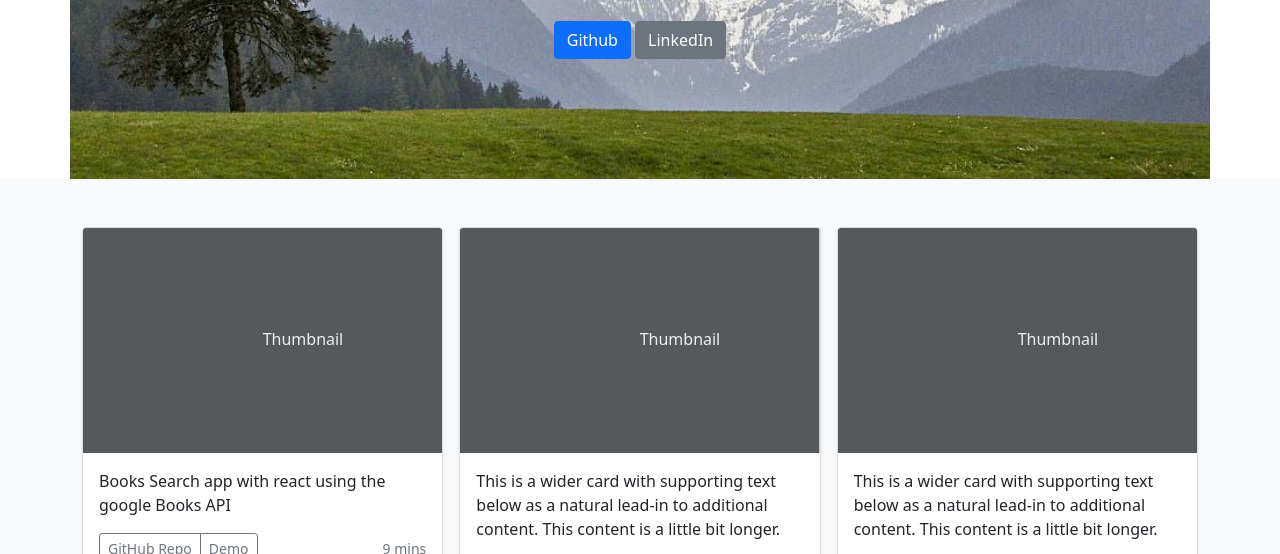
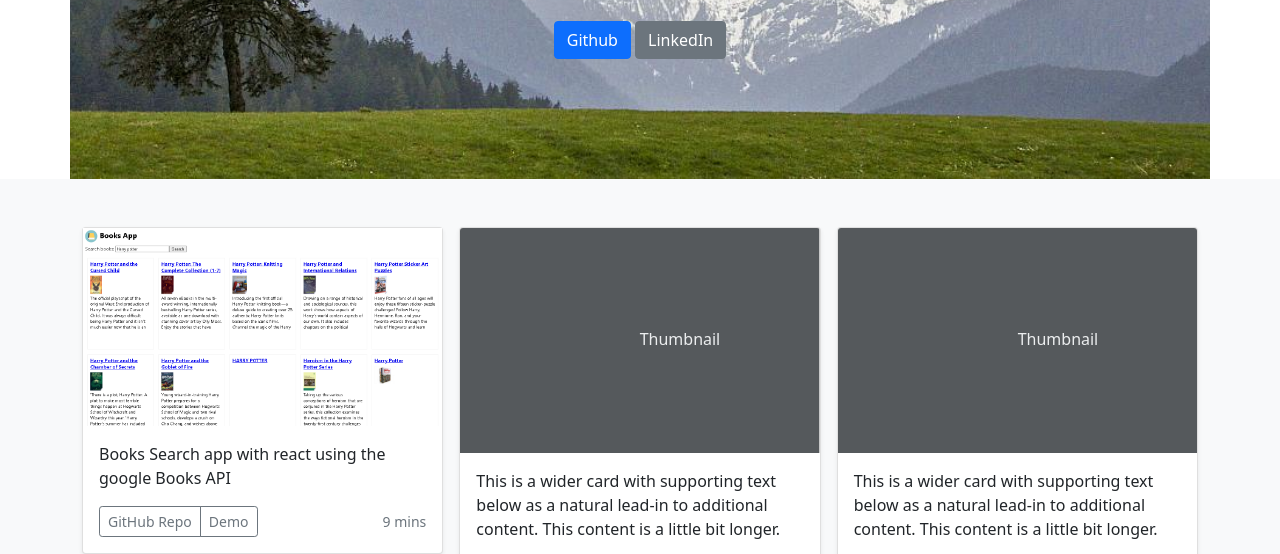
Before and after one commit to ursulaigor/ursulaigor.github.io, a plain HTML site: page index.html in a window 1280 px wide. Shown: the part 241-795 px from the top of the page. Drawn offline with nearby package versions, Linux system fonts and the light colour scheme.

Commit message:
Update index.html

```diff
--- a/index.html
+++ b/index.html
@@ -71,7 +71,7 @@
 
               <div class="col">
                 <div class="card shadow-sm">
-                  <svg class="bd-placeholder-img card-img-top" width="100%" height="225" xmlns="http://www.w3.org/2000/svg" role="img" aria-label="Placeholder: Thumbnail" preserveAspectRatio="xMidYMid slice" focusable="false"><title>Placeholder</title><rect width="100%" height="100%" fill="#55595c"/><text x="50%" y="50%" fill="#eceeef" dy=".3em">Thumbnail</text></svg>
+                  <img src="books-app.PNG" width="100%">
 
                   <div class="card-body">
                     <p class="card-text">Books Search app with react using the google Books API</p>
```
